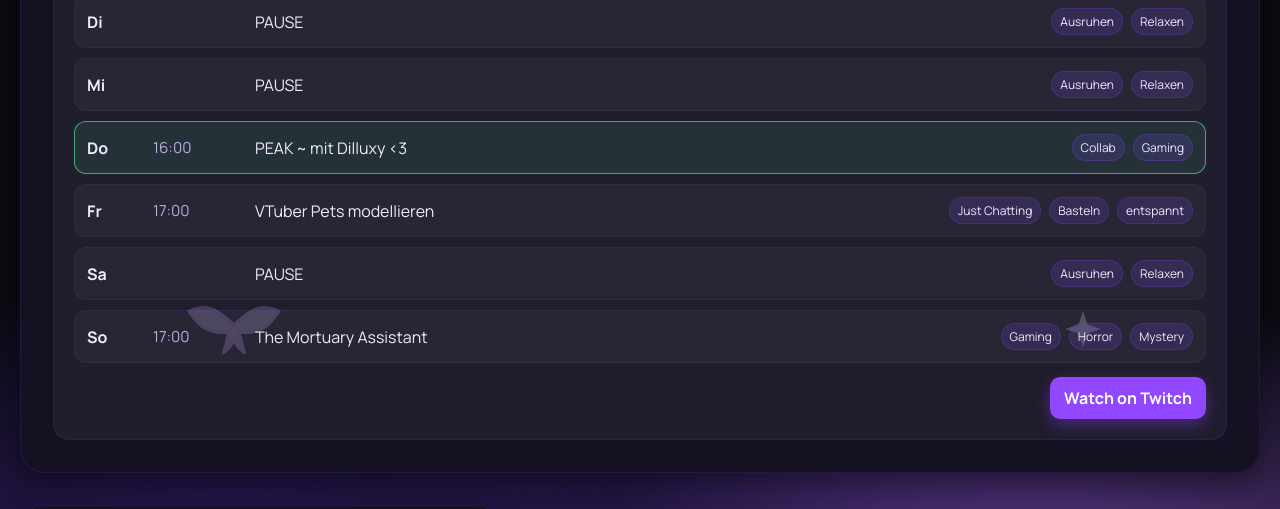
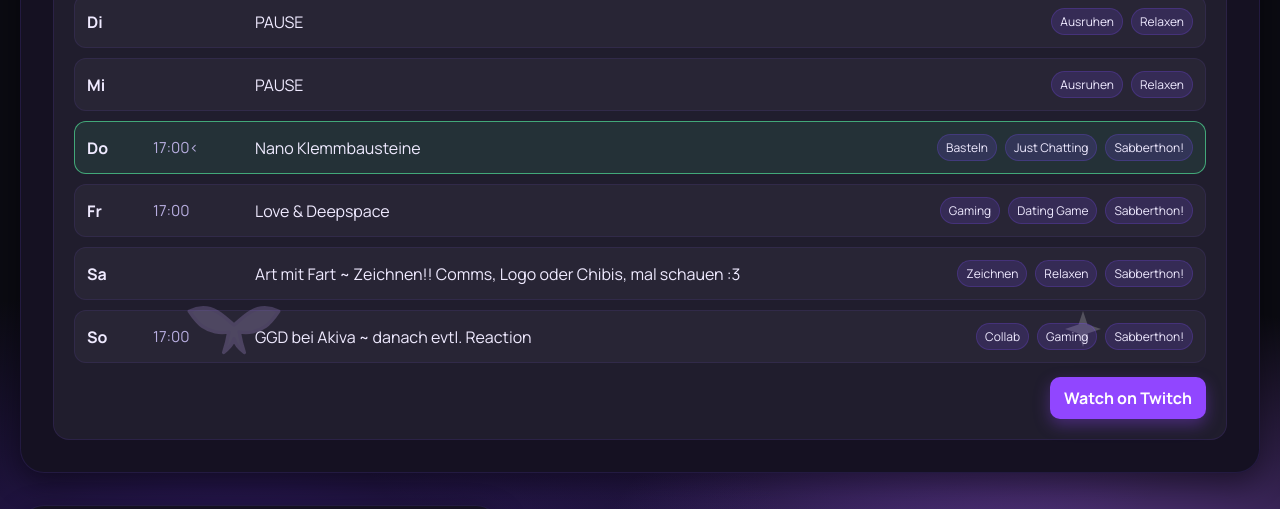
Before and after one commit to Lyvt-Dev/lunixvtlinktree, a plain HTML site: page index.html in a window 1280 px wide. Shown: the part 1140-1649 px from the top of the page. Drawn offline with Linux system fonts and the light colour scheme.

Commit message:
Modify schedule activities and tags in index.html
Updated activities, times, and tags for the schedule.

```diff
--- a/index.html
+++ b/index.html
@@ -122,40 +122,42 @@
                 </li>
                 <li>
                   <span class="day">Do</span>
-                  <span class="time">16:00</span>
-                  <span class="activity">PEAK ~ mit Dilluxy <3</span>
+                  <span class="time">17:00<</span>
+                  <span class="activity">Nano Klemmbausteine</span>
                   <span class="tags">
-                    <span class="tag">Collab</span>
-                    <span class="tag">Gaming</span>
+                    <span class="tag">Basteln</span>
+                    <span class="tag">Just Chatting</span>
+                    <span class="tag">Sabberthon!</span>
                   </span>
                 </li>
                 <li>
                   <span class="day">Fr</span>
                   <span class="time">17:00</span>
-                  <span class="activity">VTuber Pets modellieren</span>
+                  <span class="activity">Love & Deepspace</span>
                   <span class="tags">
-                    <span class="tag">Just Chatting</span>
-                    <span class="tag">Basteln</span>
-                    <span class="tag">entspannt</span>
+                    <span class="tag">Gaming</span>
+                    <span class="tag">Dating Game</span>
+                    <span class="tag">Sabberthon!</span>
                   </span>
                 </li>
                 <li>
                   <span class="day">Sa</span>
                   <span class="time"></span>
-                  <span class="activity">PAUSE</span>
+                  <span class="activity">Art mit Fart ~ Zeichnen!! Comms, Logo oder Chibis, mal schauen :3</span>
                   <span class="tags">
-                    <span class="tag">Ausruhen</span>
+                    <span class="tag">Zeichnen</span>
                     <span class="tag">Relaxen</span>
+                    <span class="tag">Sabberthon!</span>
                   </span>
                 </li>
                 <li>
                   <span class="day">So</span>
                   <span class="time">17:00</span>
-                  <span class="activity">The Mortuary Assistant</span>
+                  <span class="activity">GGD bei Akiva ~ danach evtl. Reaction</span>
                   <span class="tags">
+                    <span class="tag">Collab</span>
                     <span class="tag">Gaming</span>
-                    <span class="tag">Horror</span>
-                    <span class="tag">Mystery</span>
+                    <span class="tag">Sabberthon!</span>
                   </span>
                 </li>
               </ul>
```
